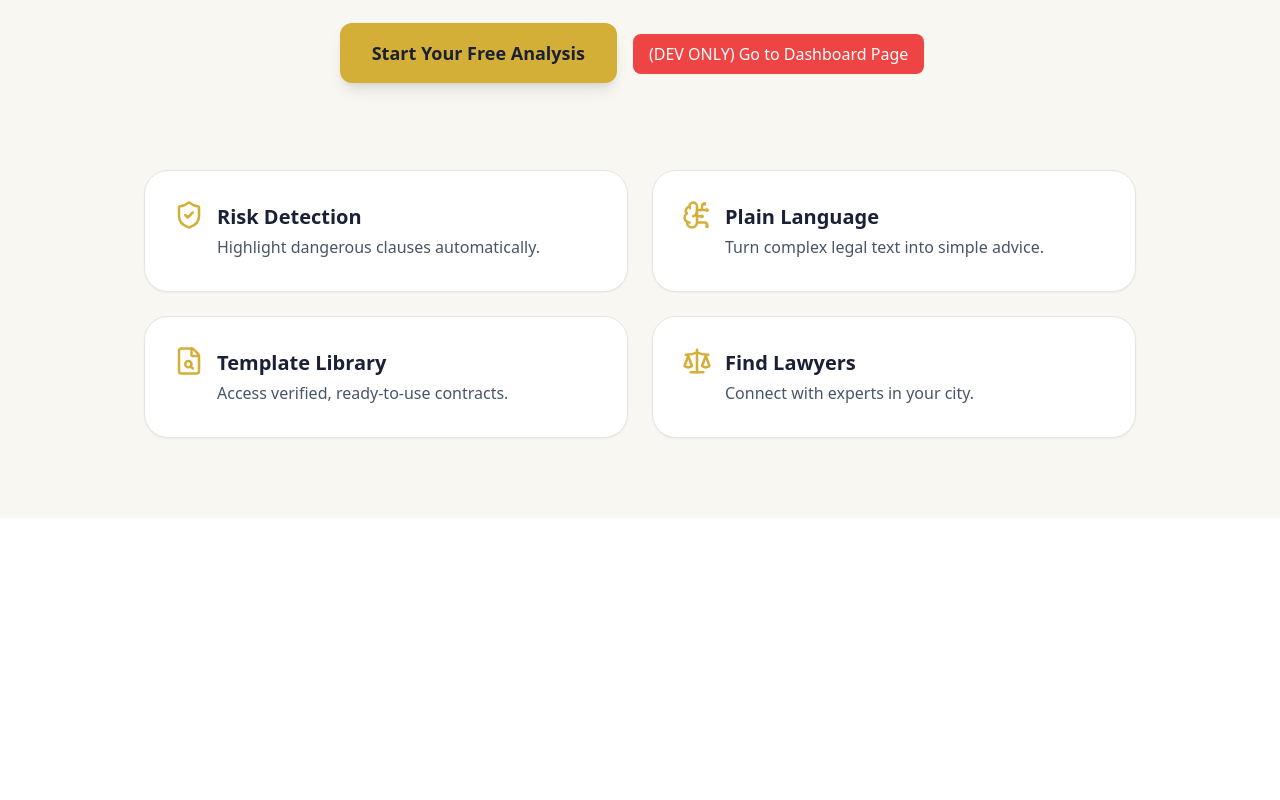
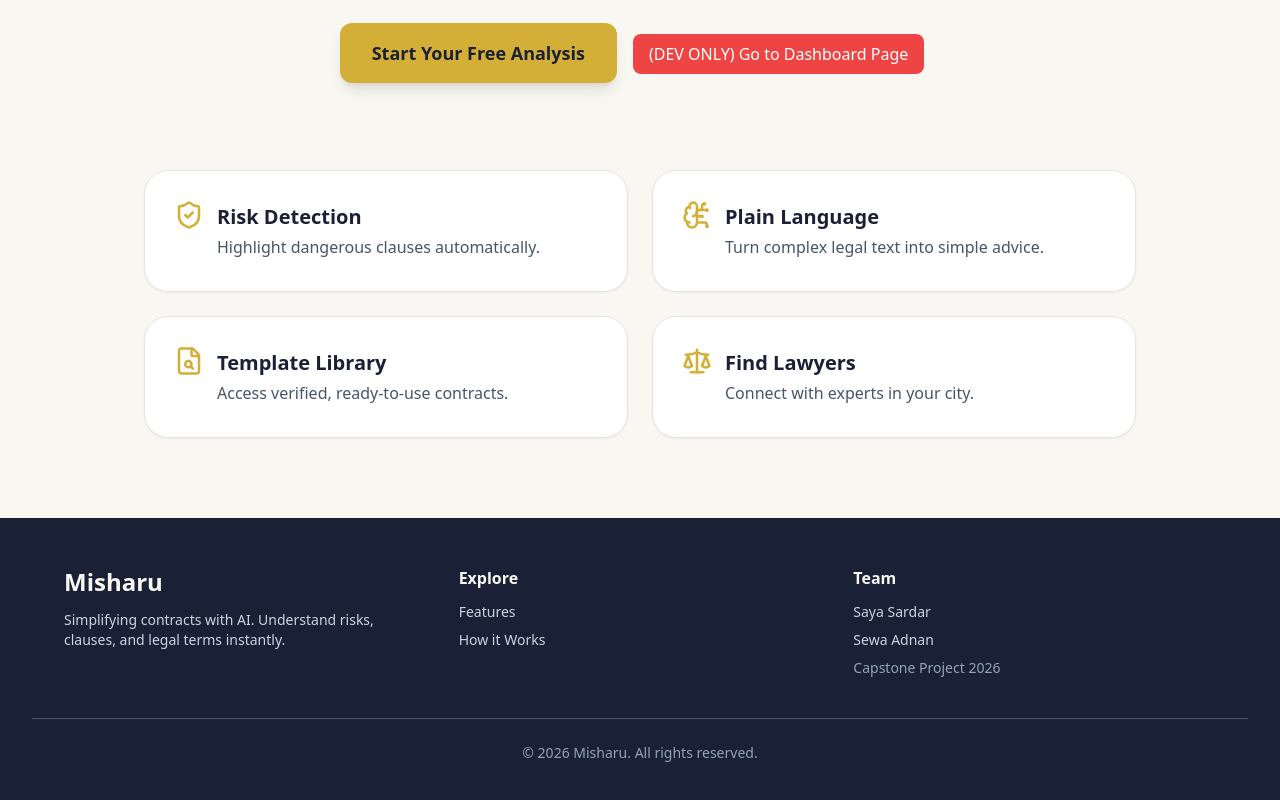
Before and after one commit to saya-s/digital-legal-advisor, a React (Create React App) app: page / in a window 1280 px wide. Shown: the part 390-1190 px from the top of the page. Before the commit the page ends 908 px from the top, so only its background shows below. Built offline with nearby package versions, Linux system fonts and the light colour scheme.

Commit message:
Updated Landing Page
This is a basic landing page for now. We may make any adjustments in the future particularly the contents and links should we have time.

```diff
--- a/src/pages/Landing/Landing.jsx
+++ b/src/pages/Landing/Landing.jsx
@@ -1,5 +1,42 @@
 import { BrainCircuit, FileSearch, Scale, ShieldCheck } from "lucide-react";
 import { useNavigate } from "react-router-dom";
+
+function FeatureCard({ icon, title, desc }) {
+  // This is a reusable component for the feature cards in the grid
+  return (
+    <div className="p-8 bg-white border border-[#E5E5E0] rounded-3xl flex items-start gap-4 shadow-sm hover:border-[#D4AF37] transition-colors">
+      <div className="text-[#D4AF37] scale-125">{icon}</div>
+      <div>
+        <h3 className="font-bold text-xl mb-1">{title}</h3>
+        <p className="text-slate-600">{desc}</p>
+      </div>
+    </div>
+  );
+}
+
+const features = [
+  // This is an array of feature objects that will be mapped to FeatureCard components in the grid
+  {
+    title: "Risk Detection",
+    desc: "Highlight dangerous clauses automatically.",
+    icon: <ShieldCheck />,
+  },
+  {
+    title: "Plain Language",
+    desc: "Turn complex legal text into simple advice.",
+    icon: <BrainCircuit />,
+  },
+  {
+    title: "Template Library",
+    desc: "Access verified, ready-to-use contracts.",
+    icon: <FileSearch />,
+  },
+  {
+    title: "Find Lawyers",
+    desc: "Connect with experts in your city.",
+    icon: <Scale />,
+  },
+];
 
 export default function Landing() {
   const navigate = useNavigate();
@@ -17,7 +54,7 @@ export default function Landing() {
             Login
           </button>
           <button
-            className="px-6 py-2 bg-[#1A2035] text-[#F8F7F2] rounded-full font-medium hover:bg-[#303658] transition"
+            className="font-medium text-[#F8F7F2] bg-[#1A2035] hover:bg-[#303658] transition px-6 py-2 rounded-full "
             onClick={() => navigate("/register")}
           >
             Sign Up
@@ -52,40 +89,55 @@ export default function Landing() {
 
       {/* FEATURES GRID */}
       <section className="max-w-5xl mx-auto grid grid-cols-1 md:grid-cols-2 gap-6 pb-20 px-4">
-        {[
-          {
-            title: "Risk Detection",
-            desc: "Highlight dangerous clauses automatically.",
-            icon: <ShieldCheck />,
-          },
-          {
-            title: "Plain Language",
-            desc: "Turn complex legal text into simple advice.",
-            icon: <BrainCircuit />,
-          },
-          {
-            title: "Template Library",
-            desc: "Access verified, ready-to-use contracts.",
-            icon: <FileSearch />,
-          },
-          {
-            title: "Find Lawyers",
-            desc: "Connect with experts in your city.",
-            icon: <Scale />,
-          },
-        ].map((feat, i) => (
-          <div
-            key={i}
-            className="p-8 bg-[#FFFFFF] border border-[#E5E5E0] rounded-3xl flex items-start gap-4 shadow-sm hover:border-[#D4AF37] transition-colors"
-          >
-            <div className="text-[#D4AF37] scale-125">{feat.icon}</div>
-            <div>
-              <h3 className="font-bold text-xl mb-1">{feat.title}</h3>
-              <p className="text-slate-600">{feat.desc}</p>
-            </div>
-          </div>
+        {features.map((feat, i) => (
+          <FeatureCard key={i} {...feat} />
         ))}
       </section>
+
+      <footer className="bg-[#1A2035] text-[#F8F7F2] px-8 py-12">
+        <div className="max-w-6xl mx-auto grid grid-cols-1 md:grid-cols-3 gap-8">
+          {/* Logo + Description */}
+          <div>
+            <h2 className="text-2xl font-bold mb-3">Misharu</h2>
+            <p className="text-sm text-slate-300">
+              Simplifying contracts with AI. Understand risks, clauses, and
+              legal terms instantly.
+            </p>
+          </div>
+          {/* Navigation */}
+          {/* //these are just placeholders for now, we can add real links later
+          when we have those pages built out */}
+          <div>
+            <h3 className="font-semibold mb-3">Explore</h3>
+            <ul className="space-y-2 text-sm text-slate-300">
+              <li className="hover:text-[#D4AF37] cursor-pointer">Features</li>
+              <li className="hover:text-[#D4AF37] cursor-pointer">
+                How it Works
+              </li>
+            </ul>
+          </div>
+          {/* Team / Contact */}
+          <div>
+            <h3 className="font-semibold mb-3">Team</h3>
+            <ul className="space-y-2 text-sm text-slate-300">
+              <li>Saya Sardar</li>
+              <li>Sewa Adnan</li>
+              <li className="text-slate-400">Capstone Project 2026</li>
+            </ul>
+          </div>
+        </div>
+
+        {/* Bottom */}
+        <div className="border-t border-slate-600 mt-10 pt-6 text-center text-sm text-slate-400">
+          © 2026 Misharu. All rights reserved.{" "}
+        </div>
+      </footer>
     </div>
   );
 }
+
+// in the future we may add:
+// ✅ Add How It Works section
+// ✅ Add More navbar links
+// ✅ Add one visual (image or mockup)
+// ✅ adjust the footer as needed
```
